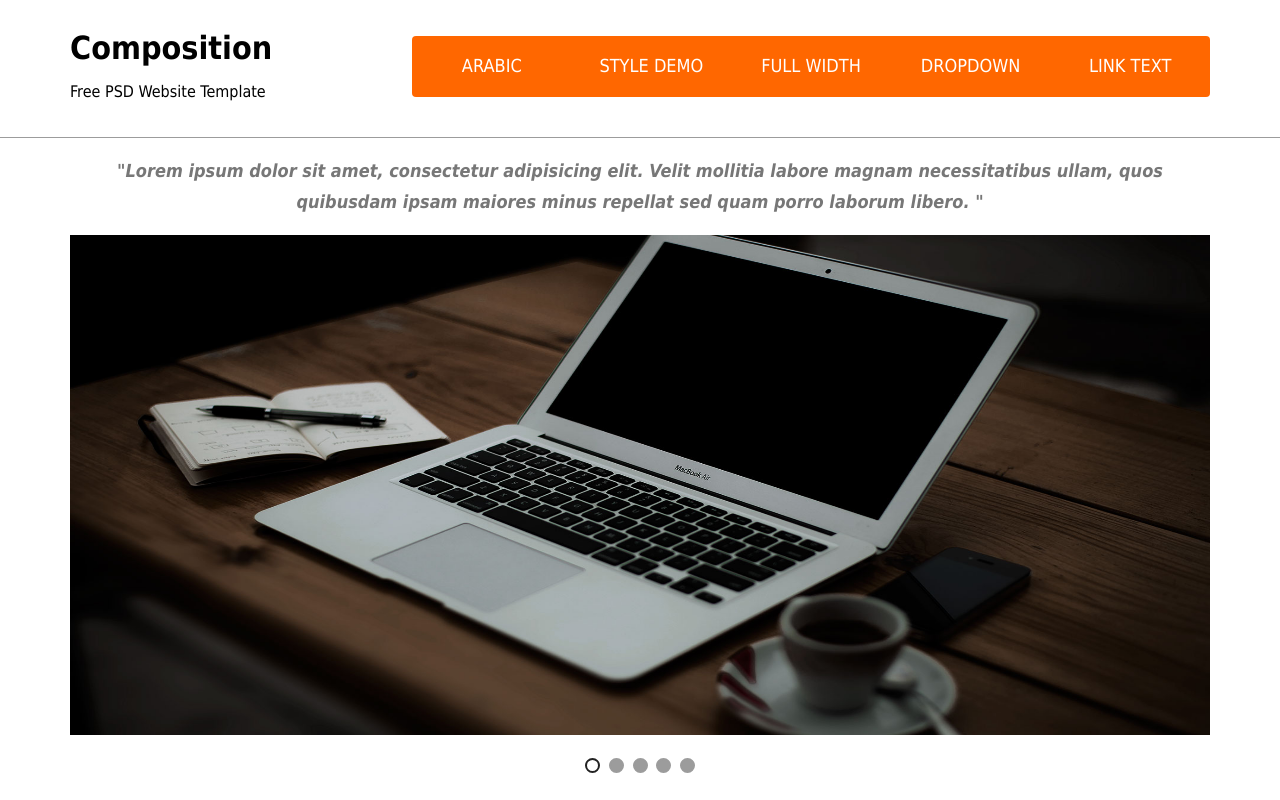
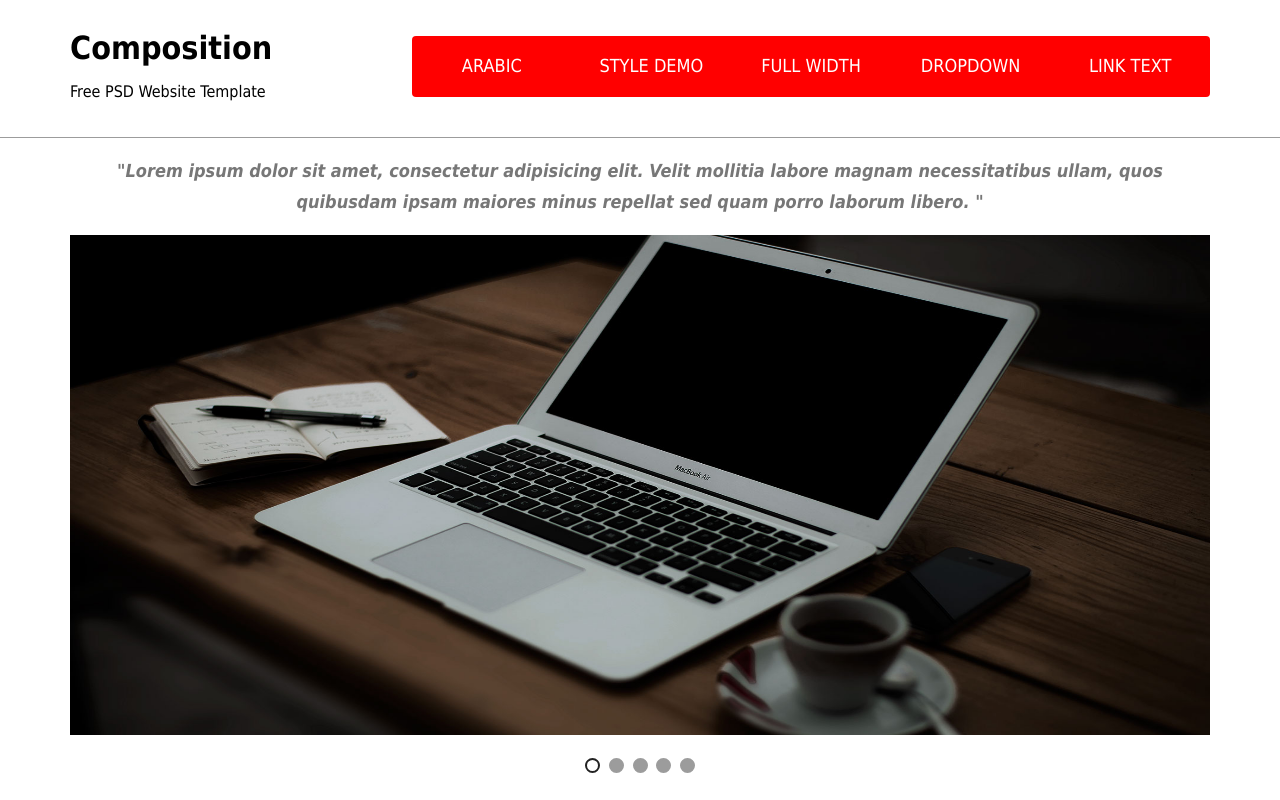
Before and after one commit to SherifZekry93/ResponsiveSASSEARWebsiteBuilding, a plain HTML site: page index.html in a window 1280 px wide. Shown: the top 800 px of the page. Drawn offline with Linux system fonts and the light colour scheme.

Commit message:
change background to red

```diff
--- a/css/homepage.css
+++ b/css/homepage.css
@@ -65,7 +65,7 @@
   margin-top: 10px;
 }
 .header .navbar {
-  background-color: #ff6700;
+  background-color: red  ;
   overflow: hidden;
   border-radius: 4px;
 }
```
